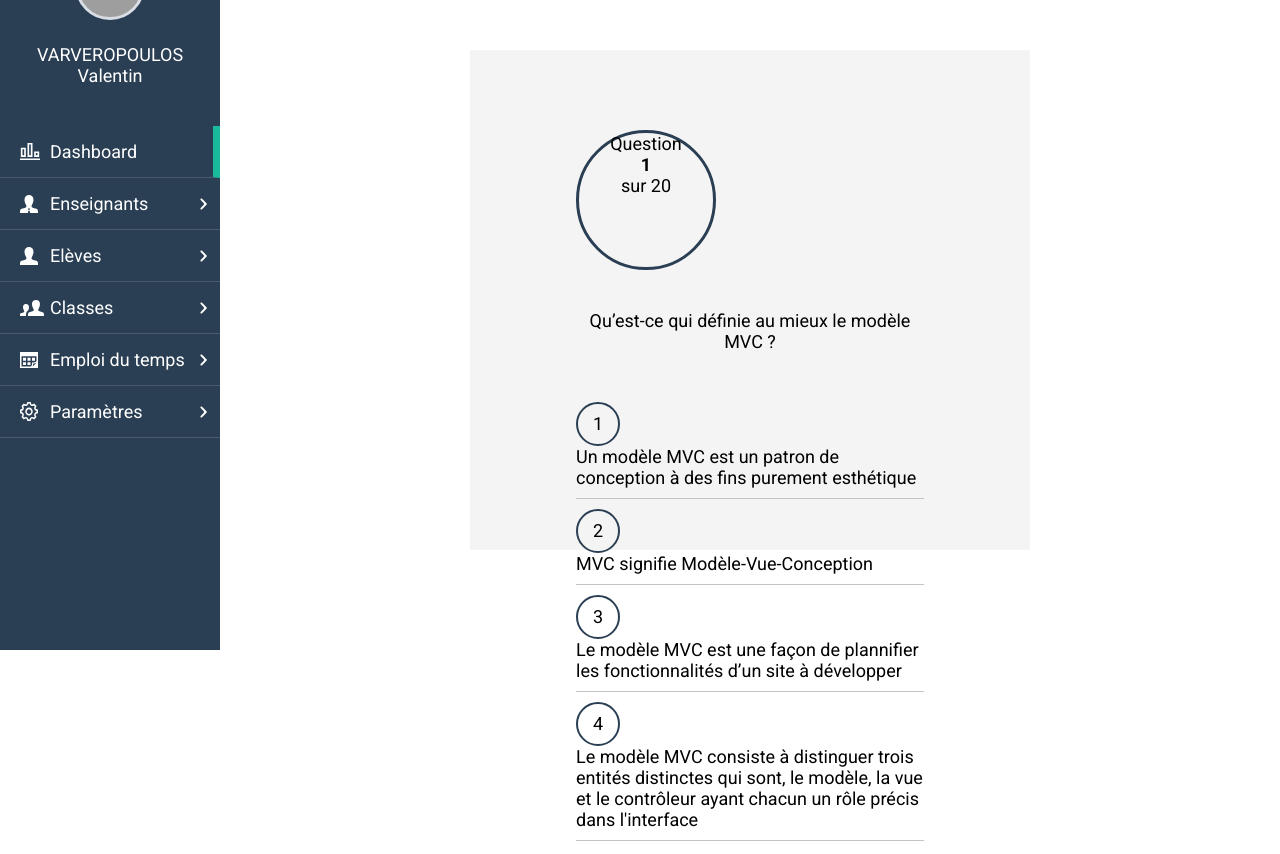
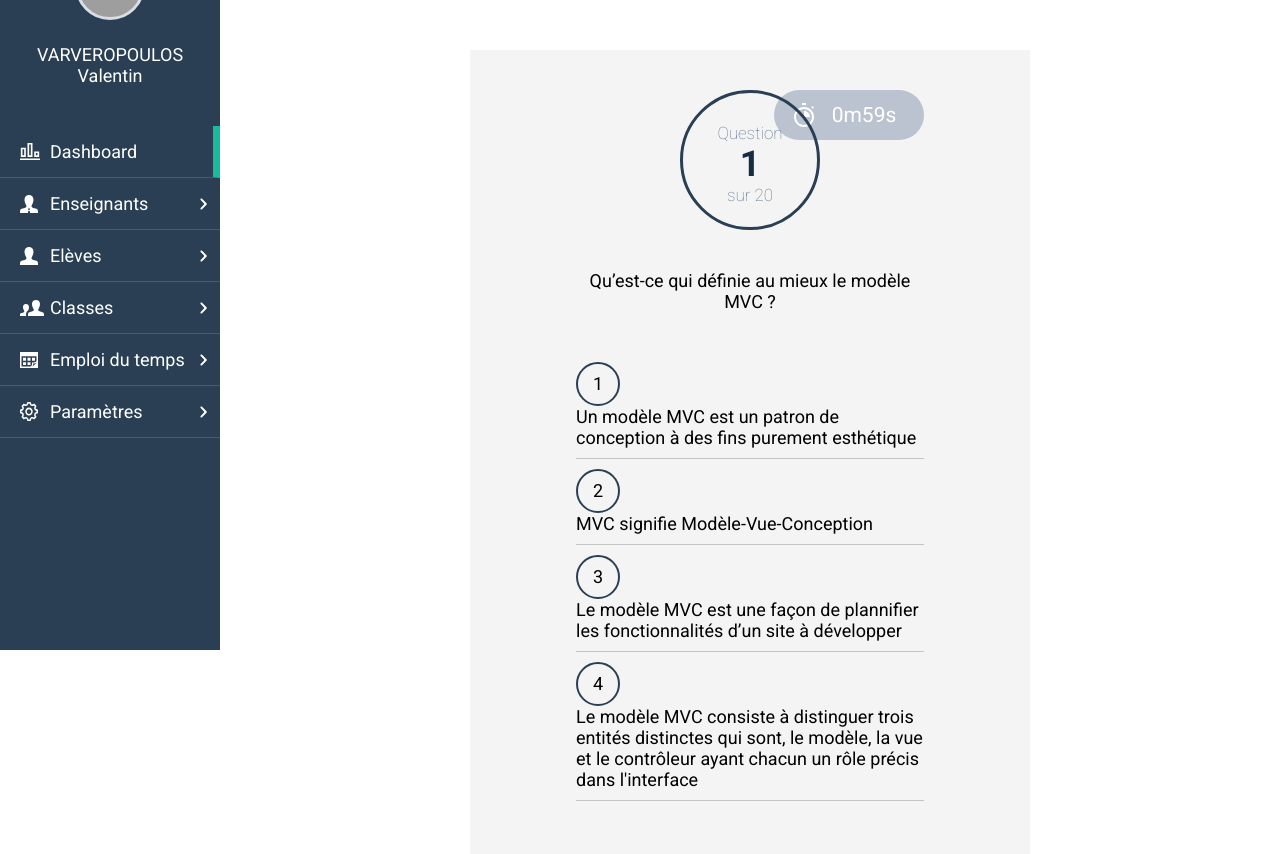
Before and after one commit to adrienmii/CMSProject, a PHP site: page /views/student/QCM.html in a window 1280 px wide; the page is wider, and only the part inside the window is pictured. Shown: the part 150-1004 px from the top of that part. Run offline with PHP 8.4, Linux system fonts and the light colour scheme; some libraries are stand-ins or nearby versions; grey boxes are pictures that could not be loaded.

Commit message:
Intégration page QCM

```diff
--- a/public/css/css/style.css
+++ b/public/css/css/style.css
@@ -1023,14 +1023,27 @@ hr.timeLeft {
 
 #qcmContainer section {
   background: #F4F4F4;
-  height: 500px;
   margin: 50px 250px;
-  padding: 0% 10% 10% 10%; }
+  padding: 0% 10% 5% 10%; }
 
 #qcmContainer header {
   text-align: center;
   margin-bottom: 40px;
   margin-top: 40px; }
+
+#timeLeft {
+  background: url(../../img/icn/iconClock.svg) 15% 50% no-repeat #BAC3CF;
+  border-radius: 25px;
+  width: 150px;
+  height: 50px;
+  float: right; }
+
+#timeLeft span {
+  color: #fff;
+  font-size: 21px;
+  position: relative;
+  top: 25%;
+  padding-left: 30px; }
 
 .answerNumber, .answer {
   display: inline-block; }
@@ -1038,11 +1051,21 @@ hr.timeLeft {
 #questionNumber {
   text-align: center;
   margin-bottom: 40px;
-  margin-top: 40px;
   width: 140px;
   height: 140px;
   border: solid 3px #2A3F54;
-  border-radius: 50%; }
+  border-radius: 50%;
+  padding-top: 30px;
+  position: relative;
+  left: 50%;
+  transform: translateX(-50%);
+  color: #5A738E;
+  font-size: 17px;
+  font-weight: 100; }
+
+#questionNumber b {
+  font-size: 36px;
+  color: #172D44; }
 
 .answerRow {
   padding-bottom: 10px;
@@ -1060,6 +1083,30 @@ hr.timeLeft {
 .answerNumber span {
   position: relative;
   top: 23%; }
+
+#chapterForm {
+  margin: 50px 150px; }
+
+#chapterForm label {
+  font-size: 21px;
+  color: #2A3F54;
+  font-weight: bold;
+  margin-bottom: 20px; }
+
+#chapterForm input[type="text"] {
+  border-bottom: 1px solid #C4C4C4;
+  color: #2A3F54;
+  height: 30px;
+  font-size: 21px;
+  width: 300px;
+  margin-bottom: 20px; }
+
+#chapterForm select {
+  border-radius: 4px;
+  color: #2A3F54;
+  margin-top: 10px;
+  height: 30px;
+  width: 150px; }
 
 html {
   height: 100%; }
--- a/public/css/scss/qcm.scss
+++ b/public/css/scss/qcm.scss
@@ -1,14 +1,29 @@
 #qcmContainer section{
 	background:#F4F4F4;
-	height: 500px;
 	margin: 50px 250px;
-	padding: 0% 10% 10% 10%;
+	padding: 0% 10% 5% 10%;
 }
 
 #qcmContainer header{
 	text-align: center;
 	margin-bottom: 40px;
 	margin-top:40px;
+}
+
+#timeLeft{
+	background: url(../../img/icn/iconClock.svg) 15% 50% no-repeat #BAC3CF;
+	border-radius:25px;
+	width:150px;
+	height: 50px;
+	float: right;
+}
+
+#timeLeft span{
+	color: #fff;
+	font-size:21px;
+	position: relative;
+	top:25%;
+	padding-left:30px;
 }
 
 .answerNumber, .answer{
@@ -18,11 +33,22 @@
 #questionNumber{
 	text-align: center;
 	margin-bottom: 40px;
-	margin-top:40px;
 	width: 140px;
 	height: 140px;
 	border:solid 3px #2A3F54;
 	border-radius: 50%;
+	padding-top: 30px;
+	position: relative;
+	left:50%;
+	transform:translateX(-50%);
+	color: #5A738E;
+	font-size: 17px;
+	font-weight: 100;
+}
+
+#questionNumber b{
+	font-size:36px;
+	color:#172D44;
 }
 
 .answerRow{
--- a/views/student/QCM.html
+++ b/views/student/QCM.html
@@ -65,6 +65,7 @@
 		<main id="qcmContainer">
 			<section class="col-md-12">
 				<header>
+					<div id="timeLeft"><span>0m59s</span></div>
 					<div id="questionNumber">Question<br><b>1</b><br>sur 20</div>
 					<div id="question">Qu’est-ce qui définie au mieux le modèle MVC ?</div>
 				</header>
```
Also changed, not shown: public/css/css/qcm.css (+27 -4 lines), public/img/icn/iconClock.svg (added), views/teacher/addChapter.html (renamed from views/student/addChapter.html), 2 other files.
